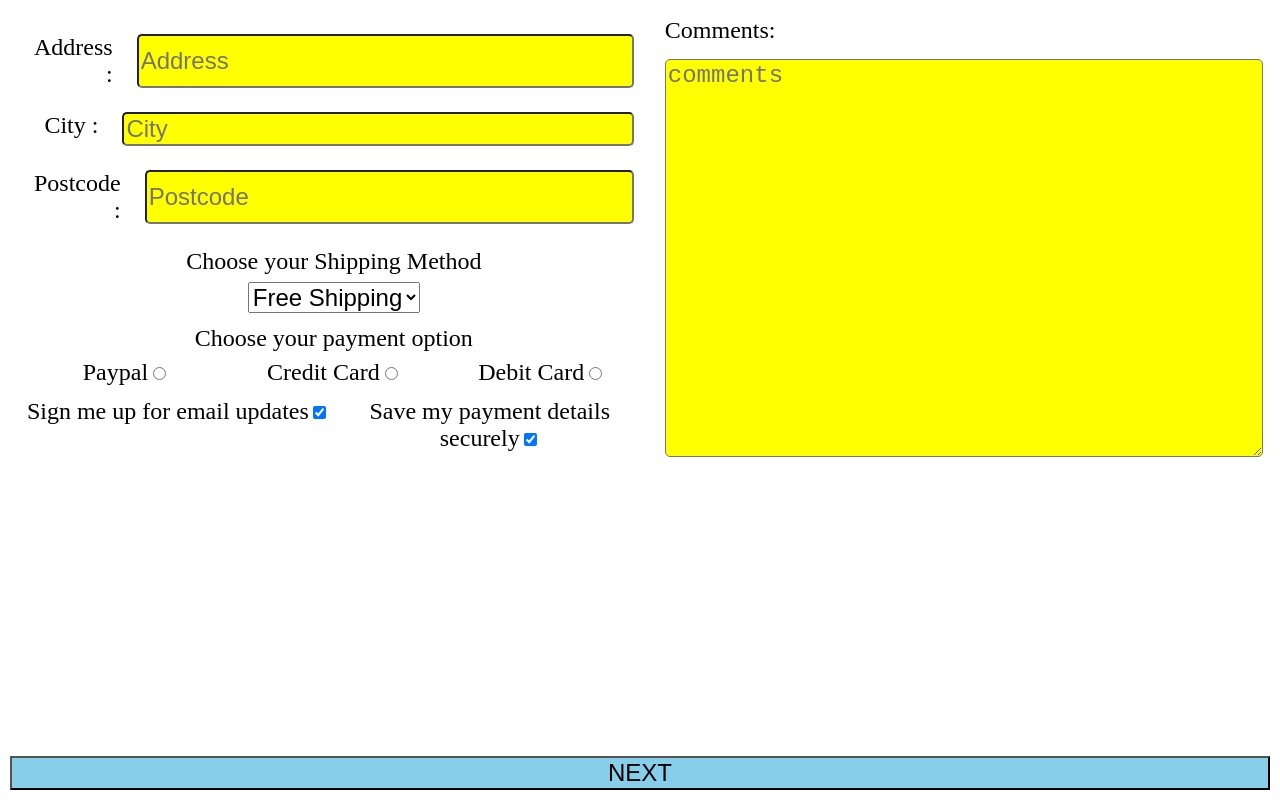
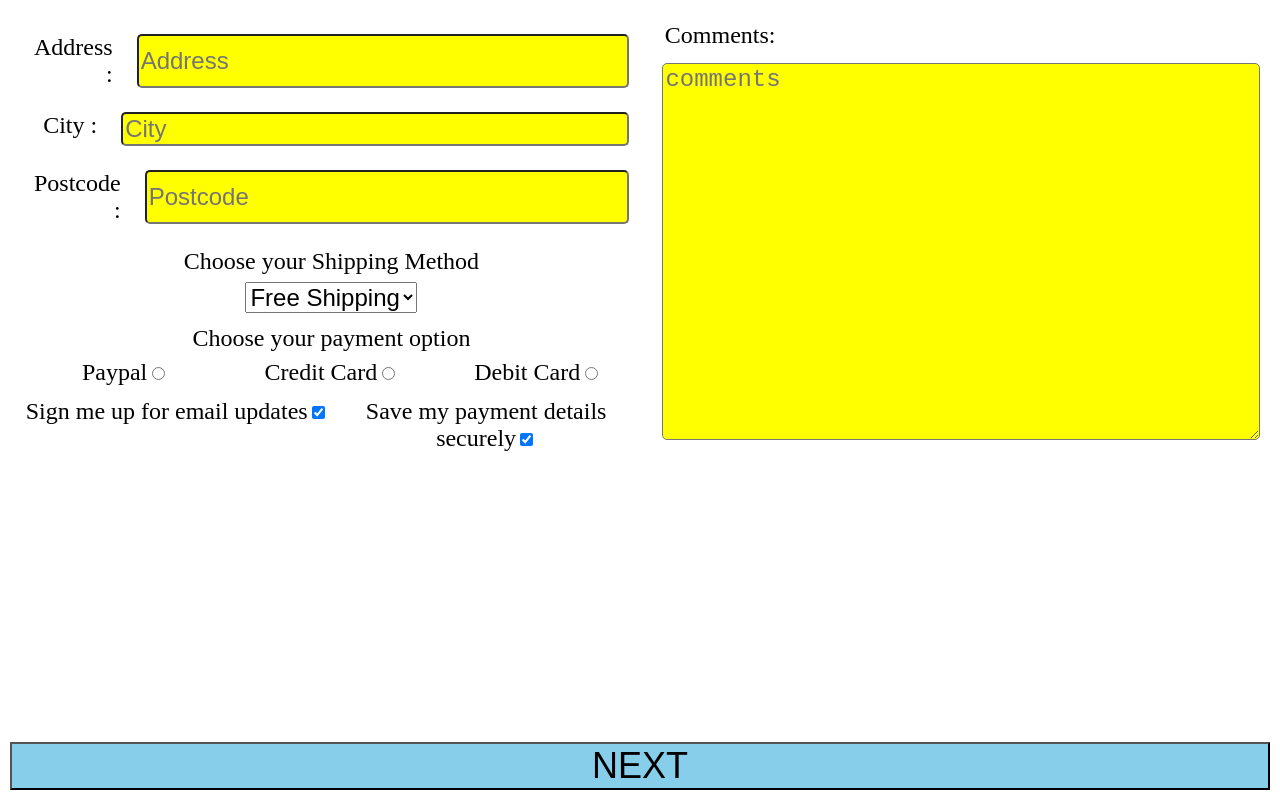
Before and after one commit to chirag-3/check-out-form-using-flexbox, a plain HTML site: page index.html in a window 1280 px wide. Drawn offline with Linux system fonts and the light colour scheme.

Commit message:
margin and font size changed in button

```diff
--- a/styling.css
+++ b/styling.css
@@ -99,10 +99,13 @@ select, textarea, .form-text input{
 }
 
 .comments label{
-    margin:0.3em;
+    margin:0.5em;
 }
 .comments textarea{
-  margin:0.3em;
+  margin-top:0.1em;
+  margin-left:0.4em;
+  margin-right:0.4em;
+  margin-bottom:1em;
   border-radius:5px;
   background-color:yellow;
   flex:1;
@@ -116,5 +119,5 @@ select, textarea, .form-text input{
   background-color:skyblue;
   width:100%;
   text-align:center;
-  font-size:1em;
+  font-size:1.5em;
 }
```
